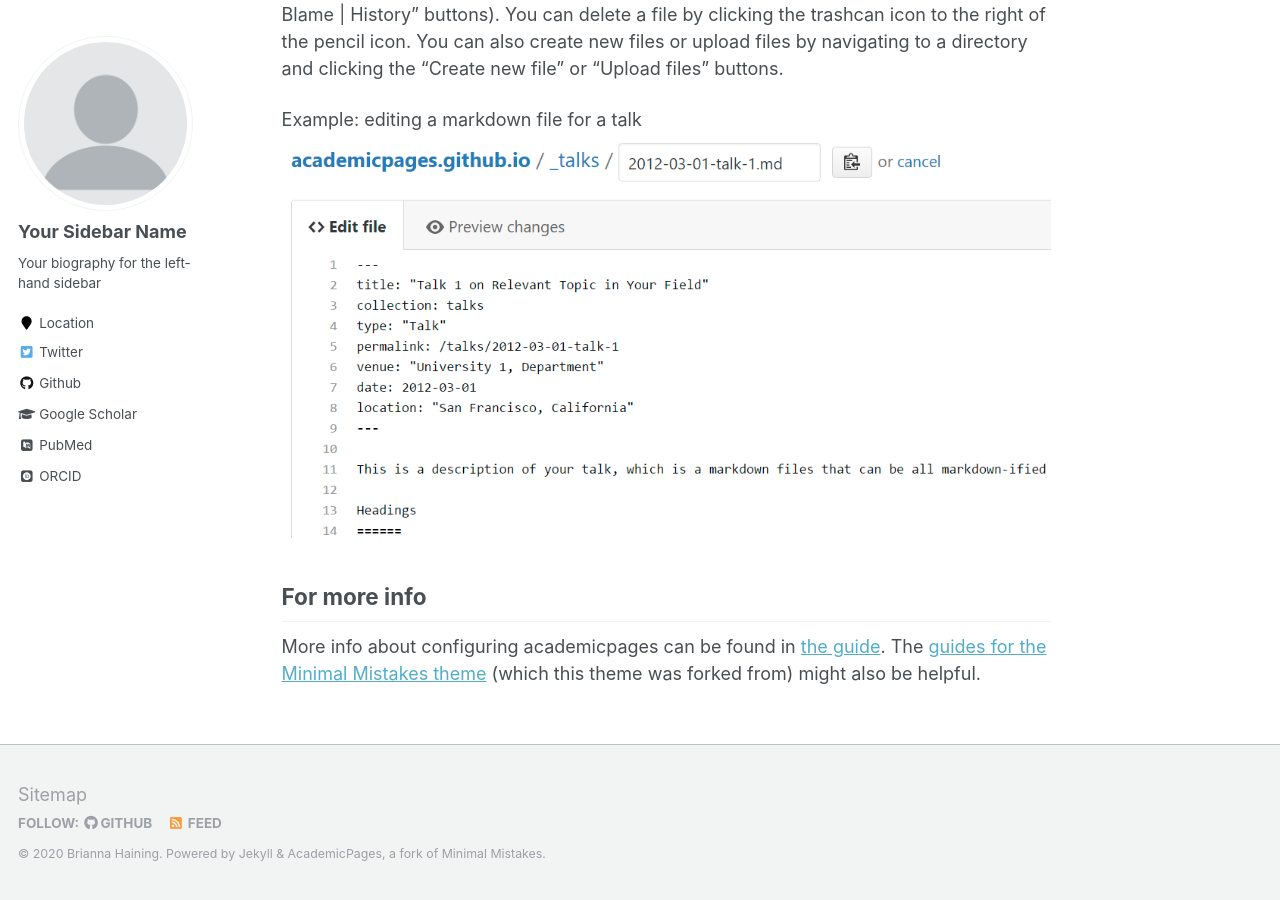
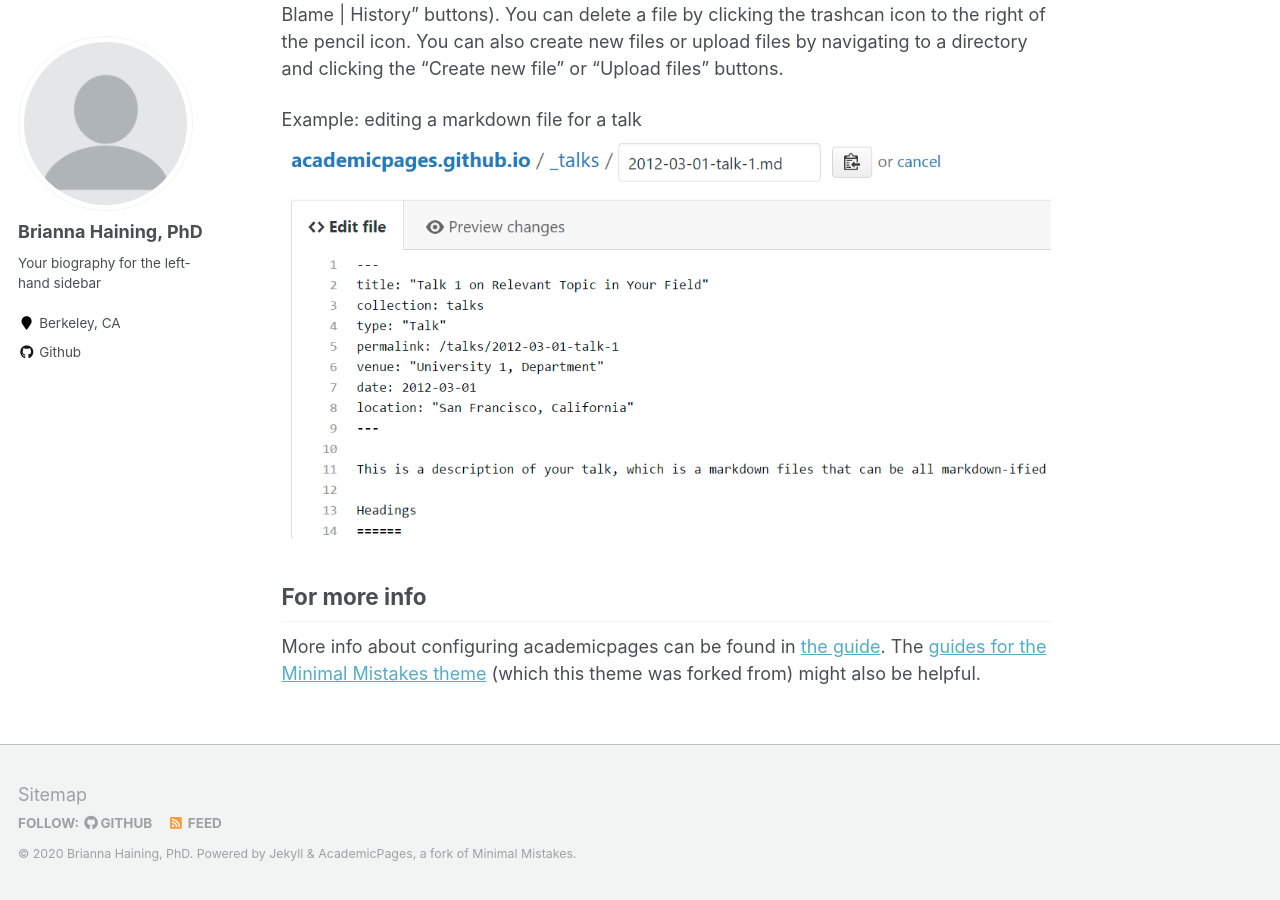
Before and after one commit to haining-b/haining-b.github.io, a Jekyll site: the page built from _pages/about.md, in a window 1280 px wide and 900 px high, scrolled down 2220 px. Built offline with Jekyll 4.4.1, drawn with Linux system fonts in a browser that asks for light colours; some web fonts are replaced; some of the changed text lies outside the part shown.

Commit message:
Update _config.yml
A few cosmetic shifts

```diff
--- a/_config.yml
+++ b/_config.yml
@@ -7,13 +7,13 @@
 
 # Site Settings
 locale                   : "en-US"
-title                    : "Brianna Haining"
+title                    : "Brianna Haining, PhD"
 title_separator          : "-"
-name                     : &name "Brianna Haining"
-description              : &description "personal description"
+name                     : &name "Brianna Haining, PhD"
+description              : &description "Plant Scientist and Statistician"
 url                      : https://www.hainingb.com # the base hostname & protocol for your site e.g. "https://mmistakes.github.io"
 baseurl                  : "/" # the subpath of your site, e.g. "/blog"
-repository               : "haining-b/haining-b.github.io"
+repository               : "https://haining-b.github.io"
 teaser                   :  # filename of teaser fallback teaser image placed in /images/, .e.g. "500x300.png"
 breadcrumbs              : false # true, false (default)
 words_per_minute         : 160
@@ -80,13 +80,13 @@ analytics:
 
 # Site Author
 author:
-  name             : "Your Sidebar Name"
+  name             : "Brianna Haining, PhD"
   avatar           : "profile.png"
   bio              : "Your biography for the left-hand sidebar"
-  location         : "Location"
+  location         : "Berkeley, CA"
   employer         :
-  pubmed           : "https://www.ncbi.nlm.nih.gov/pubmed/?term=john+snow"
-  googlescholar    : "http://yourfullgooglescholarurl.com"
+  pubmed           :
+  googlescholar    :
   email            :
   researchgate     :  # example: "https://www.researchgate.net/profile/yourprofile"
   uri              :
@@ -96,20 +96,20 @@ author:
   flickr           :
   facebook         :
   foursquare       :
-  github           : "academicpages"
+  github           : "haining-b"
   google_plus      :
   keybase          :
   instagram        :
   impactstory      : #"https://profiles.impactstory.org/u/xxxx-xxxx-xxxx-xxxx"
   lastfm           :
   linkedin         :
-  orcid            : "http://orcid.org/yourorcidurl"
+  orcid            :
   pinterest        :
   soundcloud       :
   stackoverflow    : # http://stackoverflow.com/users/123456/username
   steam            :
   tumblr           :
-  twitter          : "replacethistwitterhandle"
+  twitter          : #"replacethistwitterhandle"
   vine             :
   weibo            :
   xing             :
```
